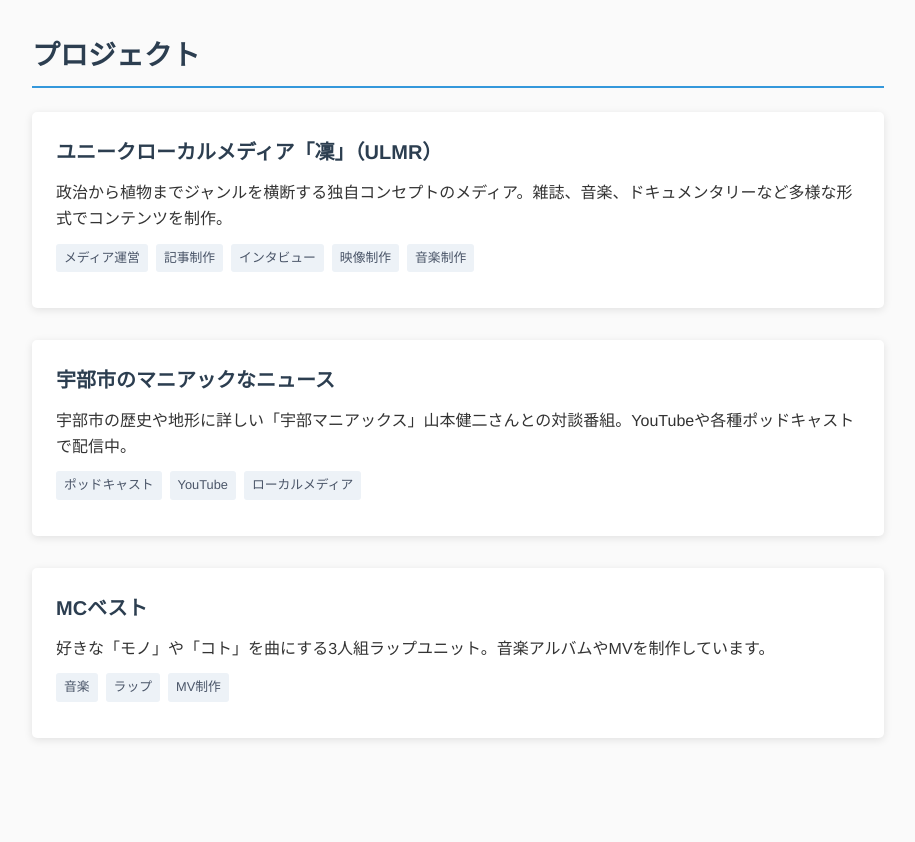
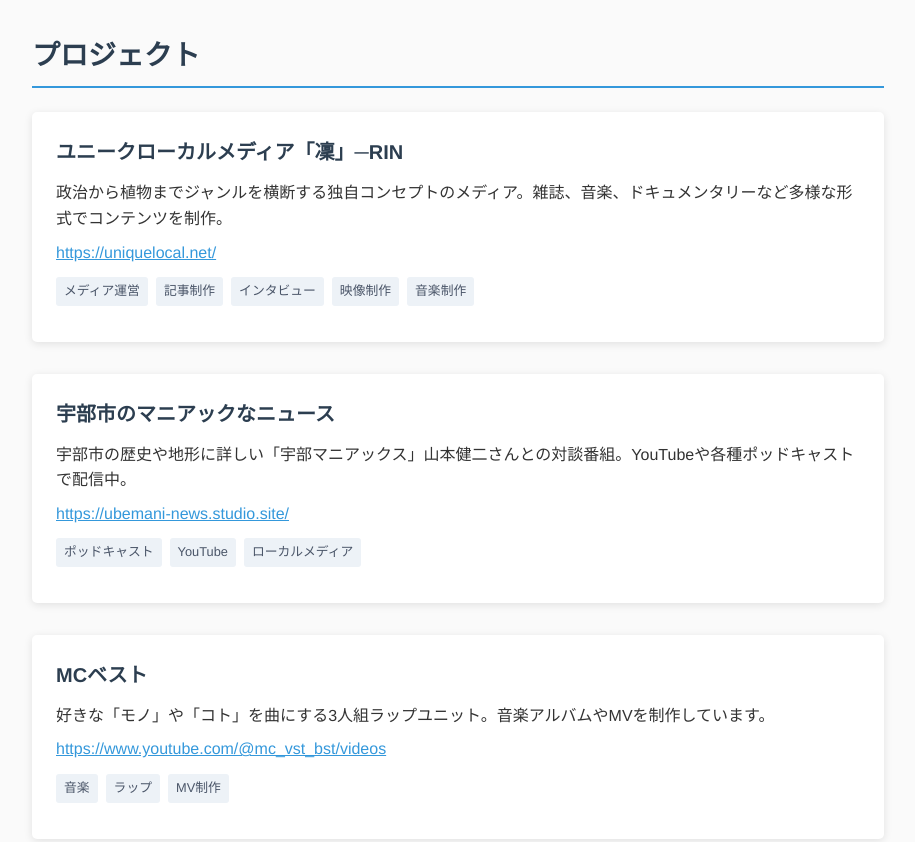
Before and after one commit to okafujirintaro/okafujirintaro, a plain HTML site: page index.html in a window 1280 px wide. Shown: the part 520-1362 px from the top of the page, without its empty margins (182-1097 px from the left). Drawn offline with Linux system fonts and the light colour scheme.

Commit message:
Update index.html

```diff
--- a/index.html
+++ b/index.html
@@ -212,8 +212,9 @@
 
             <div class="project-card">
                 <div class="project-info">
-                    <h3 class="project-title">ユニークローカルメディア「凜」（ULMR）</h3>
+                    <h3 class="project-title">ユニークローカルメディア「凜」─RIN</h3>
                     <p>政治から植物までジャンルを横断する独自コンセプトのメディア。雑誌、音楽、ドキュメンタリーなど多様な形式でコンテンツを制作。</p>
+                    <p style="margin-top: 0.5rem;"><a href="https://uniquelocal.net/" target="_blank" style="color: #3498db;">https://uniquelocal.net/</a></p>
                     <div class="tag-list">
                         <span class="tag">メディア運営</span>
                         <span class="tag">記事制作</span>
@@ -228,6 +229,7 @@
                 <div class="project-info">
                     <h3 class="project-title">宇部市のマニアックなニュース</h3>
                     <p>宇部市の歴史や地形に詳しい「宇部マニアックス」山本健二さんとの対談番組。YouTubeや各種ポッドキャストで配信中。</p>
+                    <p style="margin-top: 0.5rem;"><a href="https://ubemani-news.studio.site/" target="_blank" style="color: #3498db;">https://ubemani-news.studio.site/</a></p>
                     <div class="tag-list">
                         <span class="tag">ポッドキャスト</span>
                         <span class="tag">YouTube</span>
@@ -240,6 +242,7 @@
                 <div class="project-info">
                     <h3 class="project-title">MCベスト</h3>
                     <p>好きな「モノ」や「コト」を曲にする3人組ラップユニット。音楽アルバムやMVを制作しています。</p>
+                    <p style="margin-top: 0.5rem;"><a href="https://www.youtube.com/@mc_vst_bst/videos" target="_blank" style="color: #3498db;">https://www.youtube.com/@mc_vst_bst/videos</a></p>
                     <div class="tag-list">
                         <span class="tag">音楽</span>
                         <span class="tag">ラップ</span>
```
